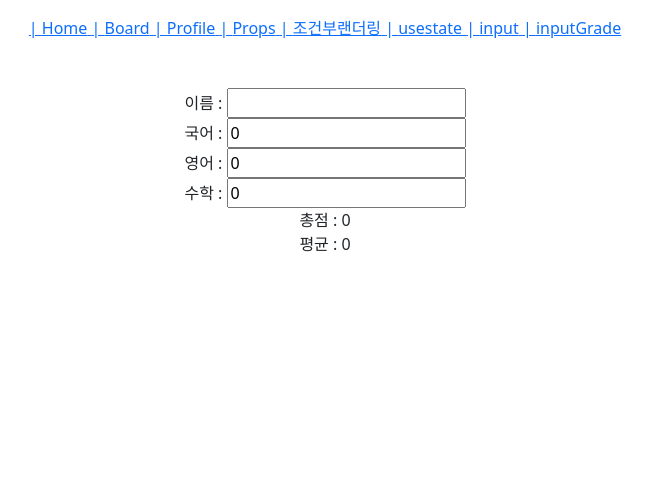
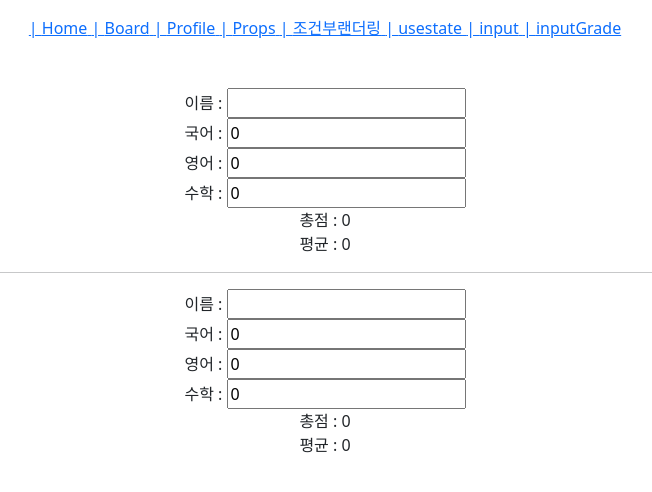
Before and after one commit to sungmoo0608/react-vite-psm-example, a React (Vite) app: page /inputGrade in a window 1280 px wide. Shown: the top 492 px of the page, without its empty margins (315-967 px from the left). Built offline with nearby package versions, Linux system fonts and the light colour scheme.

Commit message:
grade-개선-완료

```diff
--- /dev/null
+++ b/src/components/InputGrade2.jsx
@@ -0,0 +1,40 @@
+import React, { useState } from 'react'
+
+const InputGrade2 = () => {
+  //let text = ''
+  const [grade, setGrade] = useState({
+    name: '',
+    kor: 0,
+    eng: 0,
+    math: 0,
+  })
+
+  //prettier-ignore
+  const onChange = (event) => {
+    const {name,value} = event.target;  //객체구조분할
+    //const name = event.target.name;
+    //const value = event.target.value;
+
+    setGrade({
+      ...grade,
+      [name]:value,
+    });
+
+  }
+
+  //prettier-ignore
+  return (
+    <div>
+      이름 : <input name="name" onChange={onChange} value={grade.name} /> <br />
+      국어 : <input name="kor" onChange={onChange} value={grade.kor} /><br />
+      영어 : <input name="eng" onChange={onChange} value={grade.eng} /><br />
+      수학 : <input name="math" onChange={onChange} value={grade.math} /><br />
+      <div>
+        <div>총점 : {Number(grade.kor)+Number(grade.eng)+Number(grade.math)}</div>
+        <div>평균 : {(Number(grade.kor)+Number(grade.eng)+Number(grade.math))/3.0}</div>
+      </div>
+    </div>
+  )
+}
+
+export default InputGrade2
--- a/src/pages/InputGradePage.jsx
+++ b/src/pages/InputGradePage.jsx
@@ -1,11 +1,14 @@
 import React from 'react'
+import InputGrade2 from '../components/InputGrade2'
 import InputGrade from '../components/InputGrade'
 
 const InputGradePage = () => {
   //prettier-ignore
   return (
     <div className="text-center mt-5">
-      <InputGrade />
+      <InputGrade/>
+      <hr />
+      <InputGrade2 />
     </div>
   )
 }
```
